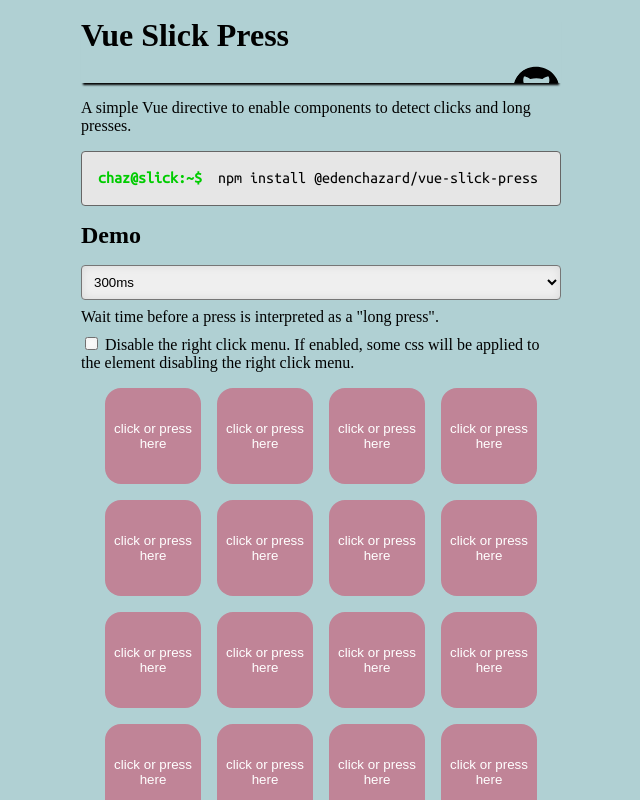
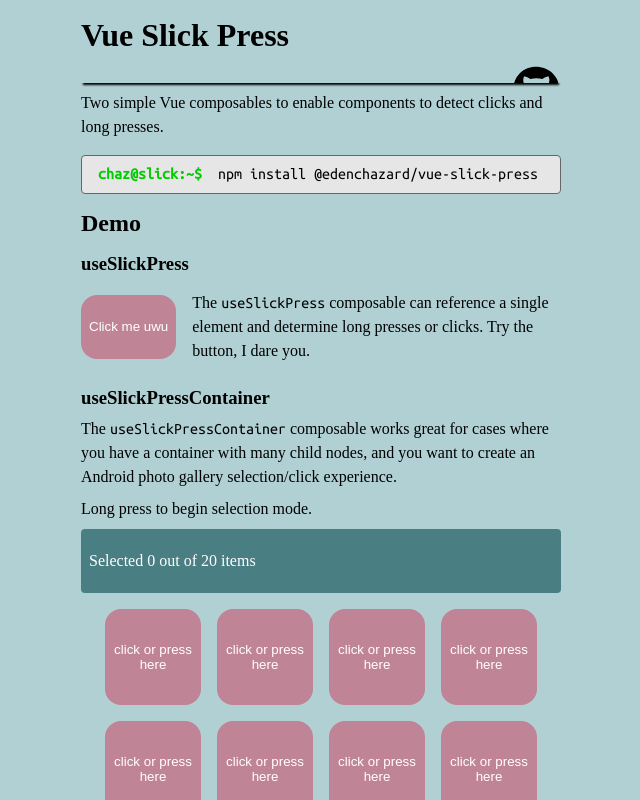
Before and after one commit to edenchazard/vue-long-press, a Vue app: page / in a window 1280 px wide. Shown: the top 800 px of the page, without its empty margins (319-959 px from the left). Built offline with nearby package versions, Linux system fonts and the light colour scheme.

Commit message:
make it composables

```diff
--- a/src/App.vue
+++ b/src/App.vue
@@ -22,69 +22,120 @@
         </a>
       </div>
       <p>
-        A simple Vue directive to enable components to detect clicks and long
-        presses.
+        Two simple Vue composables to enable components to detect clicks and
+        long presses.
       </p>
     </header>
 
     <main>
       <section>
-        <code>npm install @edenchazard/vue-slick-press</code>
+        <code class="code-block">npm install @edenchazard/vue-slick-press</code>
       </section>
 
       <section id="demo">
-        <div id="settings">
         <h2>Demo</h2>
-          <select v-model.number="waitTime" id="waitTime">
-            <option value="300">300ms</option>
-            <option value="600">600ms</option>
-            <option value="1000">1s</option>
-            <option value="2000">2s</option>
-          </select>
-          <label for="waitTime">
-            Wait time before a press is interpreted as a "long press".
-          </label>
+
+        <section id="useSlickPress">
+          <h3>useSlickPress</h3>
+          <div class="section-demo">
+            <button ref="button" class="item">Click me uwu</button>
             <div>
-            <input
-              type="checkbox"
-              id="disableRightClick"
-              v-model="disableRightClick"
-            />
-            <label for="disableRightClick">
-              Disable the right click menu. If enabled, some css will be applied
-              to the element disabling the right click menu.
-            </label>
+              <p>
+                The <code>useSlickPress</code> composable can reference a single
+                element and determine long presses or clicks. Try the button, I
+                dare you.
+              </p>
+              <p v-show="lastAction">
+                You just <span class="bold">{{ lastAction }}</span> the button!
+                {{ times > 1 ? `${times} times, in fact.` : '' }}
+              </p>
             </div>
           </div>
+        </section>
 
-        <div id="grid">
+        <section id="useSlickPressContainer">
+          <h3>useSlickPressContainer</h3>
+          <div class="section-demo">
+            <p>
+              The <code>useSlickPressContainer</code> composable works great for
+              cases where you have a container with many child nodes, and you
+              want to create an Android photo gallery selection/click
+              experience.
+            </p>
+            <p>Long press to begin selection mode.</p>
+            <div id="select">
+              <span
+                >Selected {{ selectionCount }} out of
+                {{ items.length }} items</span
+              >
               <button
-            v-for="item in items"
+                v-show="hasSelections"
+                type="button"
+                title="Unselect all"
+                @click="unselectAll"
+                class="button unselect"
+              >
+                <svg
+                  xmlns="http://www.w3.org/2000/svg"
+                  viewBox="0 0 384 512"
+                  class="icon"
+                >
+                  <!--! Font Awesome Pro 6.4.2 by @fontawesome - https://fontawesome.com License - https://fontawesome.com/license (Commercial License) Copyright 2023 Fonticons, Inc. -->
+                  <path
+                    d="M376.6 84.5c11.3-13.6 9.5-33.8-4.1-45.1s-33.8-9.5-45.1 4.1L192 206 56.6 43.5C45.3 29.9 25.1 28.1 11.5 39.4S-3.9 70.9 7.4 84.5L150.3 256 7.4 427.5c-11.3 13.6-9.5 33.8 4.1 45.1s33.8 9.5 45.1-4.1L192 306 327.4 468.5c11.3 13.6 31.5 15.4 45.1 4.1s15.4-31.5 4.1-45.1L233.7 256 376.6 84.5z"
+                  />
+                </svg>
+              </button>
+            </div>
+            <div id="grid" ref="grid">
+              <button
+                :data-item="$index"
+                data-slick
+                v-for="(item, $index) in items"
                 :aria-pressed="item.selected"
                 class="item"
+                type="button"
                 :class="{ clicked: item.clicked, selected: item.selected }"
-            v-slickPress="{
-              onClick: () => (item.clicked = true),
-              onLongPress: () => (item.selected = !item.selected),
-              wait: waitTime,
-              disableRightClickMenu: disableRightClick,
-            }"
                 @animationend="item.clicked = false"
               >
                 click or press here
               </button>
             </div>
+          </div>
+        </section>
       </section>
     </main>
   </div>
 </template>
 
 <script setup lang="ts">
-import { onMounted, ref } from 'vue';
-import { vSlickPress } from './vue-slick-press';
+import { computed, ref } from 'vue';
+import { useSlickPress, useSlickPressContainer } from './vue-slick-press';
 
-const waitTime = ref<number>(300);
-const disableRightClick = ref<boolean>(false);
+const button = ref();
+const lastAction = ref('');
+const times = ref<number>(0);
+
+useSlickPress(button, {
+  onClick: () => {
+    if (['clicked', ''].includes(lastAction.value)) times.value++;
+    else {
+      times.value = 0;
+    }
+    lastAction.value = 'clicked';
+  },
+  onLongPress: () => {
+    if (['long pressed', ''].includes(lastAction.value)) times.value++;
+    else {
+      times.value = 0;
+    }
+    lastAction.value = 'long pressed';
+  },
+  wait: 800,
+  disableRightClickMenu: true,
+});
+
+const grid = ref();
 
 const items = ref(
   Array.from({ length: 20 }).map((e) => ({
@@ -93,7 +144,31 @@ const items = ref(
   })),
 );
 
-onMounted(() => {});
+const selectionCount = computed<number>(
+  () => items.value.filter((e) => e.selected).length,
+);
+
+const hasSelections = computed(() => selectionCount.value > 0);
+
+useSlickPressContainer(grid, {
+  onLongPress(e) {
+    const id = parseInt(e.target.dataset.item);
+    items.value[id].selected = !items.value[id].selected;
+  },
+  onClick(e) {
+    const id = parseInt(e.target.dataset.item);
+
+    if (hasSelections.value) {
+      items.value[id].selected = !items.value[id].selected;
+    } else {
+      items.value[id].clicked = !items.value[id].clicked;
+    }
+  },
+});
+
+function unselectAll() {
+  items.value = items.value.map((item) => ({ ...item, selected: false }));
+}
 </script>
 
 <style scoped>
@@ -108,7 +183,8 @@ select {
 }
 
 h1,
-h2 {
+h2,
+h3 {
   margin: 0.5rem 0;
 }
 h1 {
@@ -120,18 +196,30 @@ header {
 }
 
 section {
-  margin-top: 0.5rem;
+  margin-top: 1rem;
 }
 code,
 code::before {
   font-family: 'Ubuntu Mono', monospace;
 }
+p {
+  line-height: 1.5em;
+  margin: 0.5em 0;
+}
 
-code {
+.bold {
+  font-weight: bold;
+}
+main .icon {
+  width: 100%;
+  height: 100%;
+}
+
+.code-block {
   background: hsl(0, 0%, 90%);
   border: 1px solid hsl(0, 0%, 40%);
   border-radius: 0.25rem;
-  padding: 1rem;
+  padding: 0.5rem 1rem;
   width: 100%;
   box-sizing: border-box;
   display: block;
@@ -140,14 +228,14 @@ code {
   line-height: 1.3em;
 }
 
-code:hover {
+.code-block:hover {
   background: hsl(0, 0%, 90%) linear-gradient(to right, hsl(0, 0%, 90%), #fff)
     no-repeat;
   background-size: 25%;
   animation: shine 3s infinite linear;
 }
 
-code::before {
+.code-block::before {
   content: 'chaz@slick:~$';
   color: hsl(120, 100%, 40%);
   font-weight: 900;
@@ -200,26 +288,64 @@ code::before {
   transform: translateY(0%);
 }
 
-#demo {
-  display: flex;
-  flex-direction: column;
-  gap: 1rem;
-}
-
 #settings {
   display: flex;
   flex-direction: column;
   gap: 0.5rem;
 }
 
+#useSlickPress .section-demo {
+  display: flex;
+  flex-direction: column;
+  gap: 1rem;
+  align-items: center;
+}
+
+#useSlickPress .section-demo .item {
+  height: 4rem;
+  display: inline-block;
+  text-wrap: nowrap;
+  overflow: visible;
+}
+
+#select {
+  display: flex;
+  justify-content: space-between;
+  gap: 1rem;
+  align-items: center;
+  position: sticky;
+  top: 0;
+  z-index: 1;
+  background: hsl(185, 28%, 40%);
+  border-radius: 0.25rem;
+  padding: 0.5rem;
+  color: #fff;
+  min-height: 3rem;
+}
+
+#select .button {
+  border-radius: 50%;
+  border: none;
+  width: 1rem;
+  height: 1rem;
+  padding: 0.5rem;
+  box-sizing: content-box;
+  cursor: pointer;
+}
+
+#select .unselect {
+  background: red;
+  fill: #fff;
+}
 #grid {
   display: grid;
   grid-template-columns: repeat(auto-fill, 6rem);
   gap: 1rem;
   justify-content: center;
+  margin-top: 1rem;
 }
 
-#grid .item {
+.item {
   background: #c08497;
   cursor: pointer;
   height: 6rem;
@@ -239,17 +365,23 @@ code::before {
   align-items: center;
 }
 
-#grid .item.selected {
+.item.selected {
   transform: scale(0.8);
   border: 5px solid #00e1ffa4;
 }
 
-#grid .item.clicked {
+.item.clicked {
   animation: nice-gradient 500ms linear forwards;
   background: #c08497 radial-gradient(#c08497 30%, #f7e3af80 60%, #c08497 70%)
     no-repeat;
   background-size: 1% 1%;
   background-position: center;
+}
+
+@media (min-width: 20rem) {
+  #useSlickPress .section-demo {
+    flex-direction: row;
+  }
 }
 
 @keyframes nice-gradient {
--- a/src/vue-slick-press/index.ts
+++ b/src/vue-slick-press/index.ts
@@ -1 +1,147 @@
-export { default as vSlickPress } from './vue-slick-press';
+import { type Ref } from 'vue';
+import { onMounted } from 'vue';
+import type { LongPressEvent, useSlickPressOptions } from './types';
+import './style.css';
+
+const noSelectClass = 'vue-slick-press-no-select';
+
+let timeout: number;
+let longPressActivated: boolean = false;
+
+function prevent(event: Event) {
+  event.preventDefault();
+}
+
+function isRightMouseButton(e: PointerEvent): boolean {
+  return e.pointerType === 'mouse' && e.button === 2;
+}
+
+function clearPress() {
+  clearTimeout(timeout);
+  longPressActivated = false;
+}
+
+function handleDown<T extends Event>(
+  e: T,
+  wait: number,
+  onPress?: (e: LongPressEvent) => void,
+  onLongPress?: (e: LongPressEvent) => void,
+) {
+  longPressActivated = false;
+
+  if (e instanceof PointerEvent && isRightMouseButton(e)) return;
+
+  timeout = window.setTimeout(() => {
+    longPressActivated = true;
+    if (onLongPress) {
+      onLongPress(e);
+    }
+  }, wait);
+
+  if (onPress) {
+    onPress(e);
+  }
+}
+
+function handleUp<T extends Event>(
+  e: T,
+  onClick?: (e: LongPressEvent) => void,
+) {
+  if (e instanceof PointerEvent && isRightMouseButton(e)) return;
+
+  // it's a click if the threshold for a long press hasn't been
+  // activated
+  clearTimeout(timeout);
+
+  if (!longPressActivated && onClick) {
+    setTimeout(() => onClick(e), 20);
+  }
+}
+
+export function useSlickPress(
+  el: Ref<HTMLElement | undefined>,
+  options?: useSlickPressOptions,
+) {
+  const _options = {
+    wait: 500,
+    disableRightClickMenu: true,
+    ...options,
+  };
+
+  onMounted(() => {
+    if (!el.value) return;
+
+    el.value.classList.add(noSelectClass);
+
+    el.value.addEventListener('pointerdown', (e) =>
+      handleDown(e, _options.wait, _options.onPress, _options.onLongPress),
+    );
+
+    el.value.addEventListener('pointerup', (e) =>
+      handleUp(e, _options.onClick),
+    );
+
+    el.value.addEventListener('pointerout', clearPress);
+
+    el.value.addEventListener('keyup', (e: KeyboardEvent) => {
+      if (e.code === 'Space') handleUp<KeyboardEvent>(e);
+    });
+
+    if (_options.disableRightClickMenu) {
+      el.value.addEventListener('contextmenu', prevent);
+    }
+
+    el.value.classList.add(noSelectClass);
+  });
+}
+
+export function useSlickPressContainer(
+  container: Ref<HTMLElement | undefined>,
+  options?: useSlickPressOptions,
+) {
+  const _options = {
+    wait: 500,
+    disableRightClickMenu: true,
+    ...options,
+  };
+
+  function isSlickItem(e: Event) {
+    return e.target instanceof HTMLElement && 'slick' in e.target.dataset;
+  }
+
+  onMounted(() => {
+    if (!container.value) return;
+
+    container.value.classList.add(noSelectClass);
+
+    container.value.addEventListener('pointerdown', (e) => {
+      if (!isSlickItem(e)) return;
+
+      handleDown(e, _options.wait, _options.onPress, _options.onLongPress);
+    });
+
+    container.value.addEventListener('pointerup', (e) => {
+      if (!isSlickItem(e)) return;
+
+      handleUp(e, _options.onClick);
+    });
+
+    container.value.addEventListener('pointerout', (e) => {
+      if (!isSlickItem(e)) return;
+
+      clearPress();
+    });
+
+    container.value.addEventListener('keyup', (e: KeyboardEvent) => {
+      if (!isSlickItem(e)) return;
+
+      if (e.code === 'Space') handleUp<KeyboardEvent>(e);
+    });
+
+    if (_options.disableRightClickMenu) {
+      container.value.addEventListener('contextmenu', prevent);
+    }
+
+    container.value.classList.add(noSelectClass);
+  });
+}
--- a/src/vue-slick-press/style.css
+++ b/src/vue-slick-press/style.css
@@ -1,4 +1,4 @@
-.long-press-no-select {
+.vue-slick-press-no-select {
   -webkit-touch-callout: none; /* iOS Safari */
   user-select: none;
 }
--- /dev/null
+++ b/src/vue-slick-press/types.ts
@@ -0,0 +1,11 @@
+type LongPressEvent<T extends Event = Event> = T;
+
+interface useSlickPressOptions {
+  wait?: number;
+  disableRightClickMenu?: boolean;
+  onLongPress?: (e: LongPressEvent) => void;
+  onClick?: (e: LongPressEvent) => void;
+  onPress?: (e: LongPressEvent) => void;
+}
+
+export type { LongPressEvent, useSlickPressOptions };
```
Also changed, not shown: src/vue-slick-press/vue-slick-press.ts (deleted, +0 -100 lines). Lines whose indentation alone changed are shown as unchanged.
